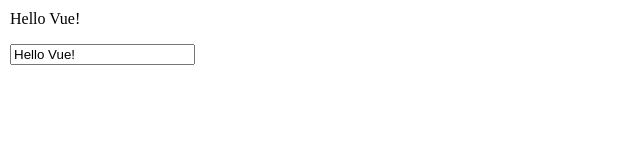
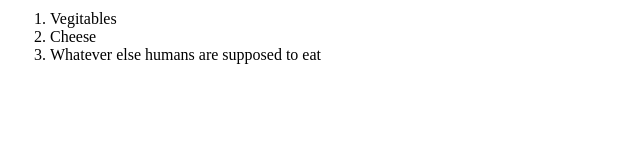
Before and after one commit to ex-hibition/vue-tutorial, a plain HTML site: page index.html in a window 1280 px wide. Shown: the whole page, without its empty margins (0-640 px from the left). Drawn offline with nearby package versions, Linux system fonts and the light colour scheme.

Commit message:
update sample 7

```diff
--- a/index.html
+++ b/index.html
@@ -4,10 +4,15 @@
     <script src="https://cdn.jsdelivr.net/npm/vue/dist/vue.js"></script>
   </head>
   <body>
-    <div id="app-6">
-      <p>{{ message }}</p>
-      <input v-model="message" />
-    </div>
+    <div id="app-7">
+        <ol>
+            <todo-item
+                v-for="item in groceryList"
+                v-bind:todo="item"
+                v-bind:key="item.id"
+            ></todo-item>
+        </ol>
+      </div>
     <script src="index.js"></script>
   </body>
 </html>
--- a/index.js
+++ b/index.js
@@ -1,6 +1,15 @@
-var app5 = new Vue({
-  el: '#app-6',
+Vue.component("todo-item", {
+  props: ["todo"],
+  template: "<li>{{ todo.text }}</li>",
+});
+
+let app7 = new Vue({
+  el: "#app-7",
   data: {
-    message: 'Hello Vue!'
+    groceryList: [
+      { id: 0, text: "Vegitables" },
+      { id: 1, text: "Cheese" },
+      { id: 2, text: "Whatever else humans are supposed to eat" },
+    ],
   }
-})
+});
```
